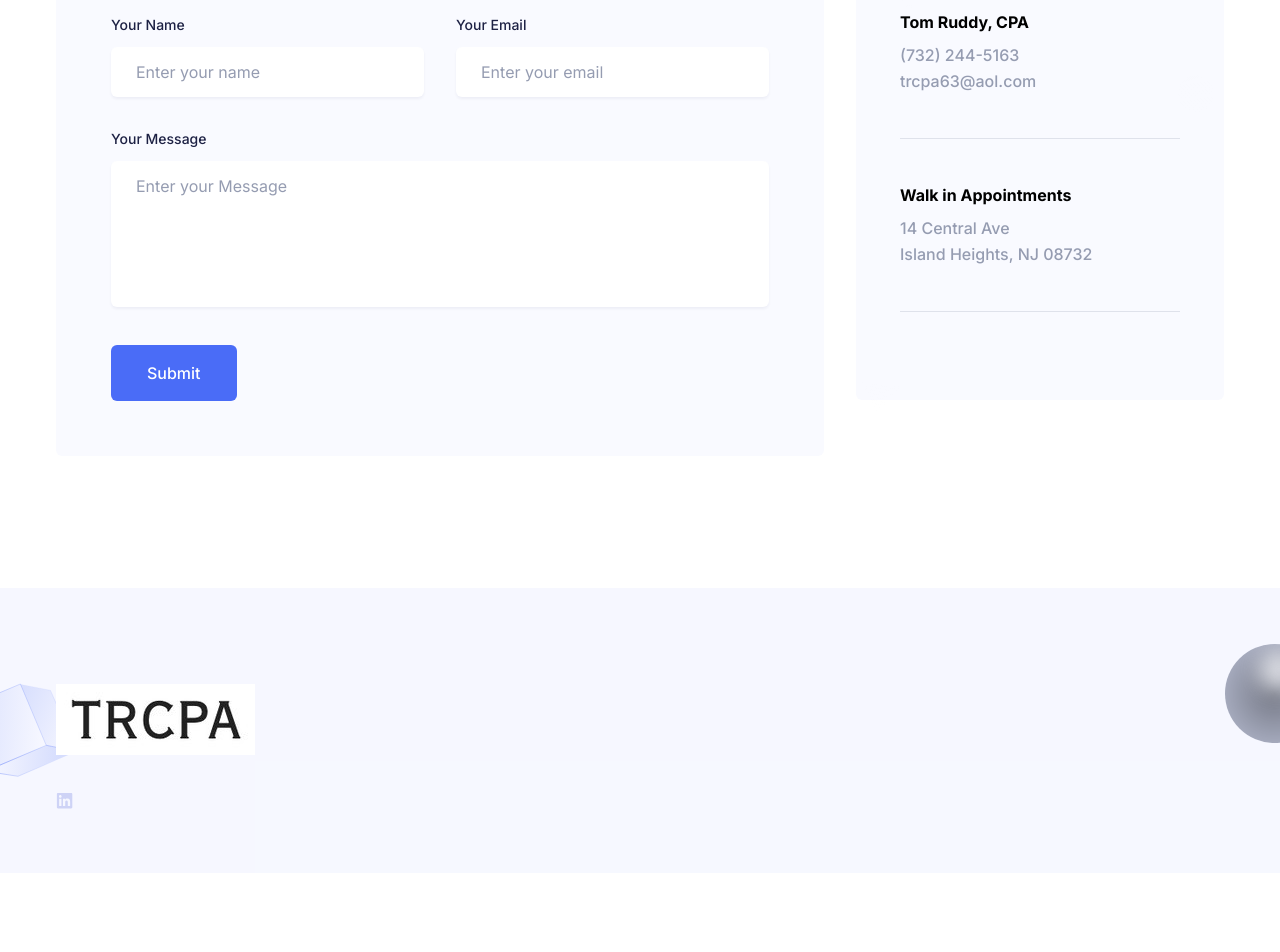
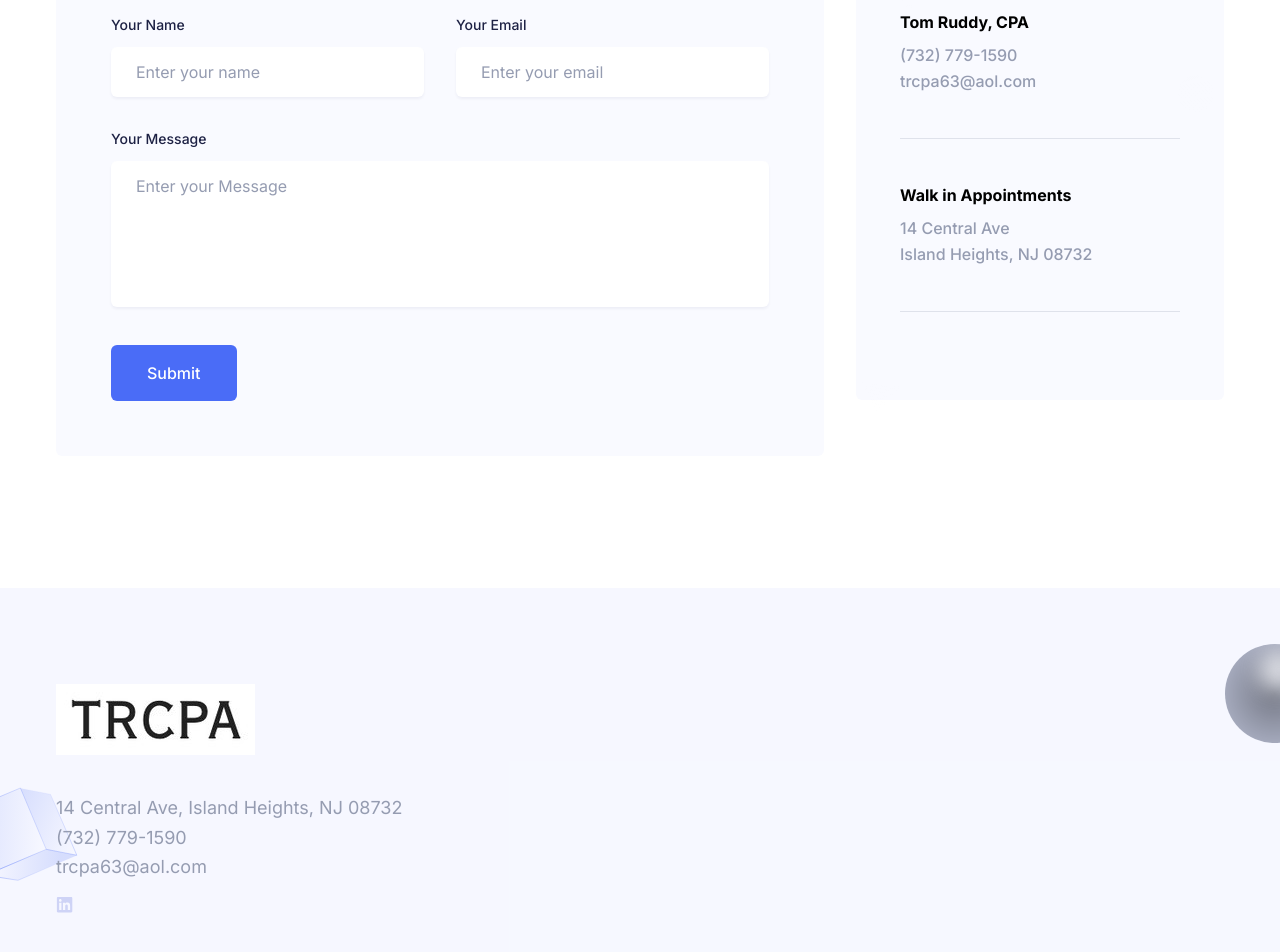
Before and after one commit to mattruddy/trcpa, a Next.js app: page / in a window 1280 px wide. Shown: the part 2796-3748 px from the top of the page. Before the commit the page ends 3669 px from the top, so only its background shows below. Built offline with nearby package versions, Linux system fonts and the light colour scheme; no server answers.

Commit message:
add to footer

```diff
--- a/components/Contact/NewsLatterBox.tsx
+++ b/components/Contact/NewsLatterBox.tsx
@@ -145,7 +145,7 @@ const NewsLatterBox = () => {
       <div>
         <p className="mb-2 font-bold">Tom Ruddy, CPA</p>
         <p className="mb-11 border-b border-body-color border-opacity-25 pb-11 text-base font-medium leading-relaxed text-body-color dark:border-white dark:border-opacity-25">
-          (732) 244-5163
+          (732) 779-1590
           <br />
           trcpa63@aol.com
         </p>
--- a/components/Footer/index.tsx
+++ b/components/Footer/index.tsx
@@ -28,7 +28,22 @@ const Footer = () => {
                     height={30}
                   />
                 </Link>
-                <div className="flex items-center">
+                <div className="flex">
+                  <p className="text-base !leading-relaxed text-body-color md:text-lg">
+                    14 Central Ave, Island Heights, NJ 08732
+                  </p>
+                </div>
+                <div className="flex">
+                  <p className="text-base !leading-relaxed text-body-color md:text-lg">
+                    (732) 779-1590
+                  </p>
+                </div>
+                <div className="flex">
+                  <p className="text-base !leading-relaxed text-body-color md:text-lg">
+                    trcpa63@aol.com
+                  </p>
+                </div>
+                <div className="mt-4 flex items-center">
                   <a
                     href="https://www.linkedin.com/company/trcpa/about/"
                     aria-label="social-link"
```
